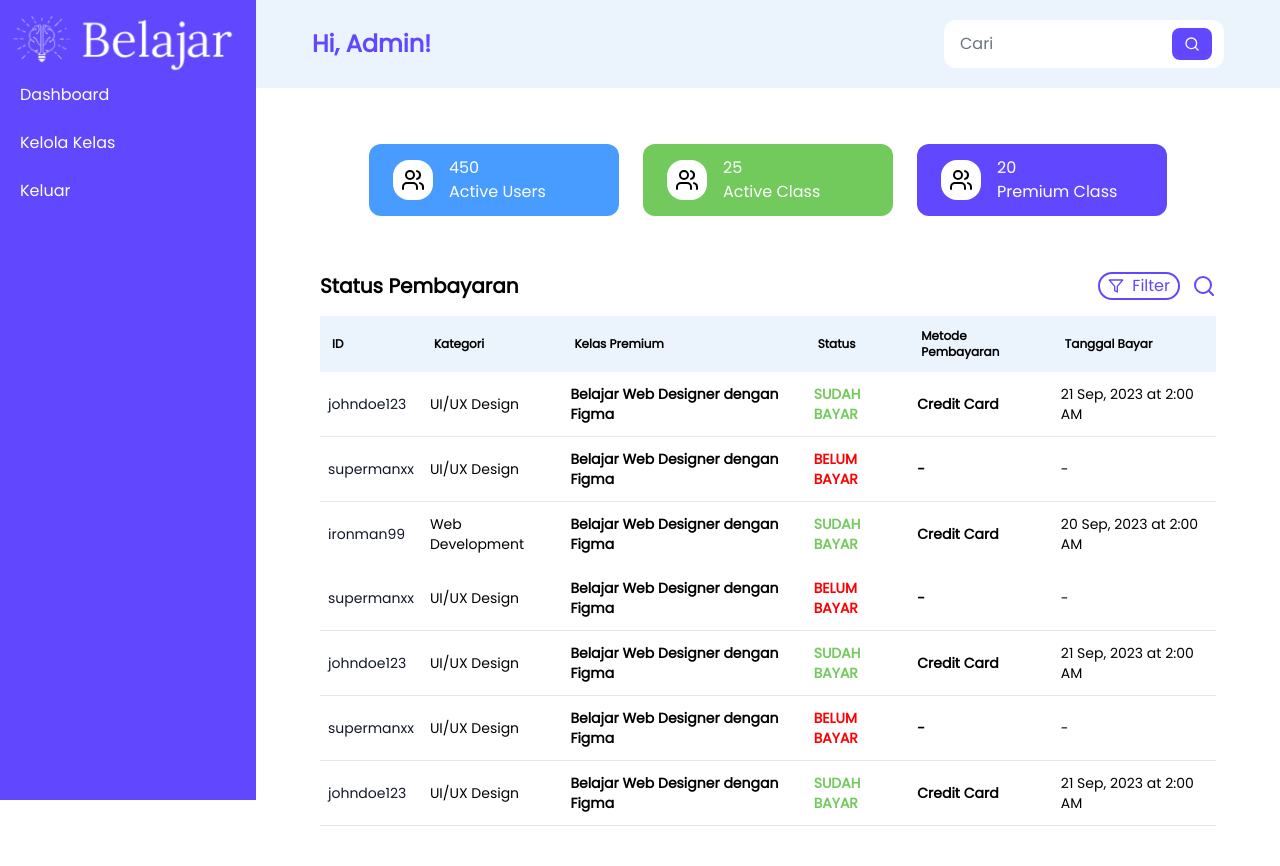
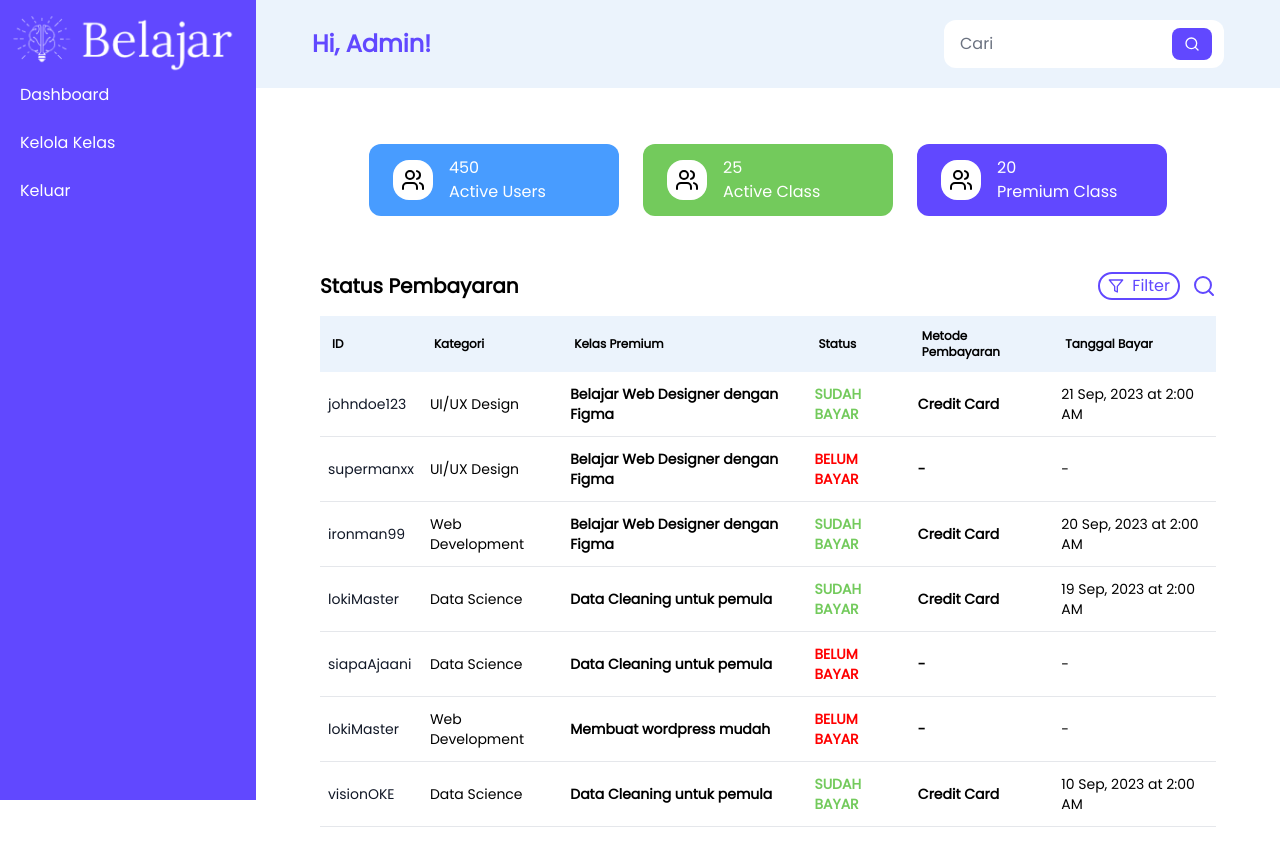
Before and after one commit to NelanJoe/final-project-fe-binar, a React (Vite) app: page /admin-dashboard in a window 1280 px wide. Built offline with nearby package versions, Linux system fonts and the light colour scheme; no server answers.

Commit message:
refactor: mapping table payment and manageClass in admin page

```diff
--- a/src/views/Admin/components/kelola-kelas-table.jsx
+++ b/src/views/Admin/components/kelola-kelas-table.jsx
@@ -2,12 +2,70 @@ import { Filter, Search } from "lucide-react";
 import TambahKelas from "./tambah-kelas";
 
 const KelolaKelasTable = () => {
+    const manageClass = [
+      {
+        id: "UIUX0123",
+        category: "UI/UX Design",
+        name: "Belajar Web Designer dengan Figma",
+        type: "GRATIS",
+        level: "Beginner",
+        price: "Rp. 0",
+      },
+      {
+        id: "DS0223",
+        category: "Data Science",
+        name: "Data Cleaning untuk pemula",
+        type: "GRATIS",
+        level: "Beginner",
+        price: "Rp. 0",
+      },
+      {
+        id: "DS0323",
+        category: "Data Science",
+        name: "Data Cleaning untuk Professional",
+        type: "PREMIUM",
+        level: "Advanced",
+        price: "Rp 199,000",
+      },
+      {
+        id: "PM0123",
+        category: "Product Management",
+        name: "Scrum dalam tim kompleks",
+        type: "PREMIUM",
+        level: "Intermediate",
+        price: "Rp 299,000",
+      },
+      {
+        id: "PM0223",
+        category: "Product Management",
+        name: "Penerapan manajemen Agile",
+        type: "PREMIUM",
+        level: "Advanced",
+        price: "Rp 349,000",
+      },
+      {
+        id: "AD1023",
+        category: "Android Development",
+        name: "Mengenal Android Studio",
+        type: "GRATIS",
+        level: "Beginner",
+        price: "Rp 0",
+      },
+      {
+        id: "WD1123",
+        category: "Web Development",
+        name: "CSS dan HTML dalam seminggu",
+        type: "GRATIS",
+        level: "Beginner",
+        price: "Rp 0",
+      },
+    ];
   return (
     <article>
       <div className="flex items-center justify-between px-16">
         <h1 className="font-bold text-md lg:text-xl">Kelola Kelas</h1>
         <div className="flex items-center gap-3">
-          <TambahKelas/>
+          <TambahKelas />
           <button className="flex items-center gap-2 px-2 text-base border-2 rounded-full text-dark-blue hover:text-white hover:bg-dark-blue border-dark-blue">
             <Filter className="w-4 h-4 " /> Filter
           </button>
@@ -42,22 +100,31 @@ const KelolaKelasTable = () => {
             </tr>
           </thead>
           <tbody>
-            <tr className="bg-white border-b hover:bg-gray-50">
+            {manageClass.map((item) => {
+              return (
+                <tr
+                  key={item.id}
+                  className="bg-white border-b hover:bg-gray-50"
+                >
                   <th
                     scope="row"
                     className="px-2 py-3 font-medium text-gray-900 whitespace-nowrap"
                   >
-                UIUX0123
+                    {item.id}
                   </th>
-              <td className="px-2 py-3">UI/UX Design</td>
-              <td className="px-2 py-3 font-semibold">
-                Belajar Web Designer dengan Figma
+                  <td className="px-2 py-3">{item.category}</td>
+                  <td className="px-2 py-3 font-semibold">{item.name}</td>
+                  <td
+                    className={`px-2 py-3 font-bold uppercase ${
+                      item.type === "PREMIUM"
+                        ? "text-dark-blue"
+                        : "text-success"
+                    }`}
+                  >
+                    {item.type}
                   </td>
-              <td className="px-2 py-3 font-bold uppercase text-success">
-                GRATIS
-              </td>
-              <td className="px-2 py-3 font-semibold">Beginner</td>
-              <td className="px-2 py-3 font-semibold">Rp 0</td>
+                  <td className="px-2 py-3 font-semibold">{item.level}</td>
+                  <td className="px-2 py-3 font-semibold">{item.price}</td>
                   <td className="flex items-center gap-2 px-2 pt-10 lg:py-3">
                     <button className="px-2 text-white rounded-full bg-dark-blue">
                       Ubah
@@ -67,156 +134,8 @@ const KelolaKelasTable = () => {
                     </button>
                   </td>
                 </tr>
-            <tr className="bg-white border-b hover:bg-gray-50">
-              <th
-                scope="row"
-                className="px-2 py-3 font-medium text-gray-900 whitespace-nowrap"
-              >
-                DS0223
-              </th>
-              <td className="px-2 py-3">Data Science</td>
-              <td className="px-2 py-3 font-semibold">
-                Data Cleaning untuk pemula
-              </td>
-              <td className="px-2 py-3 font-bold uppercase text-success">
-                GRATIS
-              </td>
-              <td className="px-2 py-3 font-semibold">Beginner</td>
-              <td className="px-2 py-3 font-semibold">Rp 0</td>
-              <td className="flex items-center gap-2 px-2 pt-10 lg:py-3">
-                <button className="px-2 text-white rounded-full bg-dark-blue">
-                  Ubah
-                </button>
-                <button className="px-2 text-white rounded-full bg-warning">
-                  Hapus
-                </button>
-              </td>
-            </tr>
-            <tr className="bg-white border-b hover:bg-gray-50">
-              <th
-                scope="row"
-                className="px-2 py-3 font-medium text-gray-900 whitespace-nowrap"
-              >
-                DS0323
-              </th>
-              <td className="px-2 py-3">Data Science</td>
-              <td className="px-2 py-3 font-semibold">
-                Data Cleaning untuk Professional
-              </td>
-              <td className="px-2 py-3 font-bold uppercase text-dark-blue">
-                PREMIUM
-              </td>
-              <td className="px-2 py-3 font-semibold">Advanced</td>
-              <td className="px-2 py-3 font-semibold">Rp 199,000</td>
-              <td className="flex items-center gap-2 px-2 pt-10 lg:py-3">
-                <button className="px-2 text-white rounded-full bg-dark-blue">
-                  Ubah
-                </button>
-                <button className="px-2 text-white rounded-full bg-warning">
-                  Hapus
-                </button>
-              </td>
-            </tr>
-            <tr className="bg-white border-b hover:bg-gray-50">
-              <th
-                scope="row"
-                className="px-2 py-3 font-medium text-gray-900 whitespace-nowrap"
-              >
-                PM0123
-              </th>
-              <td className="px-2 py-3">Product Management</td>
-              <td className="px-2 py-3 font-semibold">
-                Scrum dalam tim kompleks
-              </td>
-              <td className="px-2 py-3 font-bold uppercase text-dark-blue">
-                PREMIUM
-              </td>
-              <td className="px-2 py-3 font-semibold">Intermediate</td>
-              <td className="px-2 py-3 font-semibold">Rp 299,000</td>
-              <td className="flex items-center gap-2 px-2 pt-10 lg:py-3">
-                <button className="px-2 text-white rounded-full bg-dark-blue">
-                  Ubah
-                </button>
-                <button className="px-2 text-white rounded-full bg-warning">
-                  Hapus
-                </button>
-              </td>
-            </tr>
-            <tr className="bg-white border-b hover:bg-gray-50">
-              <th
-                scope="row"
-                className="px-2 py-3 font-medium text-gray-900 whitespace-nowrap"
-              >
-                PM0223
-              </th>
-              <td className="px-2 py-3">Product Management</td>
-              <td className="px-2 py-3 font-semibold">
-                Penerapan manajemen Agile
-              </td>
-              <td className="px-2 py-3 font-bold uppercase text-dark-blue">
-                PREMIUM
-              </td>
-              <td className="px-2 py-3 font-semibold">Advanced</td>
-              <td className="px-2 py-3 font-semibold">Rp 349,000</td>
-              <td className="flex items-center gap-2 px-2 pt-10 lg:py-3">
-                <button className="px-2 text-white rounded-full bg-dark-blue">
-                  Ubah
-                </button>
-                <button className="px-2 text-white rounded-full bg-warning">
-                  Hapus
-                </button>
-              </td>
-            </tr>
-            <tr className="bg-white border-b hover:bg-gray-50">
-              <th
-                scope="row"
-                className="px-2 py-3 font-medium text-gray-900 whitespace-nowrap"
-              >
-                AD1023
-              </th>
-              <td className="px-2 py-3">Android Development</td>
-              <td className="px-2 py-3 font-semibold">
-                Mengenal Android Studio
-              </td>
-              <td className="px-2 py-3 font-bold uppercase text-success">
-                GRATIS
-              </td>
-              <td className="px-2 py-3 font-semibold">Beginner</td>
-              <td className="px-2 py-3 font-semibold">Rp 0</td>
-              <td className="flex items-center gap-2 px-2 pt-10 lg:py-3">
-                <button className="px-2 text-white rounded-full bg-dark-blue">
-                  Ubah
-                </button>
-                <button className="px-2 text-white rounded-full bg-warning">
-                  Hapus
-                </button>
-              </td>
-            </tr>
-            <tr className="bg-white border-b hover:bg-gray-50">
-              <th
-                scope="row"
-                className="px-2 py-3 font-medium text-gray-900 whitespace-nowrap"
-              >
-                WD1123
-              </th>
-              <td className="px-2 py-3">Web Development</td>
-              <td className="px-2 py-3 font-semibold">
-                CSS dan HTML dalam seminggu
-              </td>
-              <td className="px-2 py-3 font-bold uppercase text-success">
-                GRATIS
-              </td>
-              <td className="px-2 py-3 font-semibold">Beginner</td>
-              <td className="px-2 py-3 font-semibold">Rp 0</td>
-              <td className="flex items-center gap-2 px-2 pt-10 lg:py-3">
-                <button className="px-2 text-white rounded-full bg-dark-blue">
-                  Ubah
-                </button>
-                <button className="px-2 text-white rounded-full bg-warning">
-                  Hapus
-                </button>
-              </td>
-            </tr>
+              );
+            })}
           </tbody>
         </table>
       </div>
--- a/src/views/Admin/components/payment-status-table.jsx
+++ b/src/views/Admin/components/payment-status-table.jsx
@@ -1,6 +1,65 @@
 import { Filter, Search } from "lucide-react";
 
 const PaymentStatusTable = () => {
+  const payment = [
+    {
+      id: "johndoe123",
+      category: "UI/UX Design",
+      class: "Belajar Web Designer dengan Figma",
+      status: "SUDAH BAYAR",
+      methode: "Credit Card",
+      date: "21 Sep, 2023 at 2:00 AM",
+    },
+    {
+      id: "supermanxx",
+      category: "UI/UX Design",
+      class: "Belajar Web Designer dengan Figma",
+      status: "BELUM BAYAR",
+      methode: "-",
+      date: "-",
+    },
+    {
+      id: "ironman99",
+      category: "Web Development",
+      class: "Belajar Web Designer dengan Figma",
+      status: "SUDAH BAYAR",
+      methode: "Credit Card",
+      date: "20 Sep, 2023 at 2:00 AM",
+    },
+    {
+      id: "lokiMaster",
+      category: "Data Science",
+      class: "Data Cleaning untuk pemula",
+      status: "SUDAH BAYAR",
+      methode: "Credit Card",
+      date: "19 Sep, 2023 at 2:00 AM",
+    },
+    {
+      id: "siapaAjaani",
+      category: "Data Science",
+      class: "Data Cleaning untuk pemula",
+      status: "BELUM BAYAR",
+      methode: "-",
+      date: "-",
+    },
+    {
+      id: "lokiMaster",
+      category: "Web Development",
+      class: "Membuat wordpress mudah",
+      status: "BELUM BAYAR",
+      methode: "-",
+      date: "-",
+    },
+    {
+      id: "visionOKE",
+      category: "Data Science",
+      class: "Data Cleaning untuk pemula",
+      status: "SUDAH BAYAR",
+      methode: "Credit Card",
+      date: "10 Sep, 2023 at 2:00 AM",
+    },
+  ];
+
   return (
     <article>
       <div className="flex items-center justify-between px-16">
@@ -37,111 +96,28 @@ const PaymentStatusTable = () => {
             </tr>
           </thead>
           <tbody>
-            <tr className="bg-white border-b hover:bg-gray-50">
+            {payment.map((item) => {
+              return (
+                <tr
+                  key={item.id}
+                  className="bg-white border-b hover:bg-gray-50"
+                >
                   <th
                     scope="row"
                     className="px-2 py-3 font-medium text-gray-900 whitespace-nowrap"
                   >
-                johndoe123
+                    {item.id}
                   </th>
-              <td className="px-2 py-3">UI/UX Design</td>
-              <td className="px-2 py-3 font-semibold">Belajar Web Designer dengan Figma</td>
-              <td className="px-2 py-3 font-bold uppercase text-success">
-                Sudah Bayar
+                  <td className="px-2 py-3">{item.category}</td>
+                  <td className="px-2 py-3 font-semibold">{item.class}</td>
+                  <td className={`px-2 py-3 font-bold uppercase ${item.status === "SUDAH BAYAR" ? "text-success" : "text-warning"}`}>
+                    {item.status}
                   </td>
-              <td className="px-2 py-3 font-semibold">Credit Card</td>
-              <td className="px-2 py-3">21 Sep, 2023 at 2:00 AM</td>
+                  <td className="px-2 py-3 font-semibold">{item.methode}</td>
+                  <td className="px-2 py-3">{item.date}</td>
                 </tr>
-            <tr className="bg-white border-b hover:bg-gray-50 ">
-              <th
-                scope="row"
-                className="px-2 py-3 font-medium text-gray-900 whitespace-nowrap "
-              >
-                supermanxx
-              </th>
-              <td className="px-2 py-3">UI/UX Design</td>
-              <td className="px-2 py-3 font-semibold">Belajar Web Designer dengan Figma</td>
-              <td className="px-2 py-3 font-bold uppercase text-warning">
-                BELUM BAYAR
-              </td>
-              <td className="px-2 py-3 font-semibold">-</td>
-              <td className="px-2 py-3">-</td>
-            </tr>
-            <tr className="bg-white hover:bg-gray-50 ">
-              <th
-                scope="row"
-                className="px-2 py-3 font-medium text-gray-900 whitespace-nowrap "
-              >
-                ironman99
-              </th>
-              <td className="px-2 py-3">Web Development</td>
-              <td className="px-2 py-3 font-semibold">Belajar Web Designer dengan Figma</td>
-              <td className="px-2 py-3 font-bold uppercase text-success">
-                SUDAH BAYAR
-              </td>
-              <td className="px-2 py-3 font-semibold">Credit Card</td>
-              <td className="px-2 py-3">20 Sep, 2023 at 2:00 AM</td>
-            </tr>
-            <tr className="bg-white border-b hover:bg-gray-50 ">
-              <th
-                scope="row"
-                className="px-2 py-3 font-medium text-gray-900 whitespace-nowrap "
-              >
-                supermanxx
-              </th>
-              <td className="px-2 py-3">UI/UX Design</td>
-              <td className="px-2 py-3 font-semibold">Belajar Web Designer dengan Figma</td>
-              <td className="px-2 py-3 font-bold uppercase text-warning">
-                BELUM BAYAR
-              </td>
-              <td className="px-2 py-3 font-semibold">-</td>
-              <td className="px-2 py-3">-</td>
-            </tr>
-            <tr className="bg-white border-b hover:bg-gray-50">
-              <th
-                scope="row"
-                className="px-2 py-3 font-medium text-gray-900 whitespace-nowrap"
-              >
-                johndoe123
-              </th>
-              <td className="px-2 py-3">UI/UX Design</td>
-              <td className="px-2 py-3 font-semibold">Belajar Web Designer dengan Figma</td>
-              <td className="px-2 py-3 font-bold uppercase text-success">
-                Sudah Bayar
-              </td>
-              <td className="px-2 py-3 font-semibold">Credit Card</td>
-              <td className="px-2 py-3">21 Sep, 2023 at 2:00 AM</td>
-            </tr>
-            <tr className="bg-white border-b hover:bg-gray-50 ">
-              <th
-                scope="row"
-                className="px-2 py-3 font-medium text-gray-900 whitespace-nowrap "
-              >
-                supermanxx
-              </th>
-              <td className="px-2 py-3">UI/UX Design</td>
-              <td className="px-2 py-3 font-semibold">Belajar Web Designer dengan Figma</td>
-              <td className="px-2 py-3 font-bold uppercase text-warning">
-                BELUM BAYAR
-              </td>
-              <td className="px-2 py-3 font-semibold">-</td>
-              <td className="px-2 py-3">-</td>
-            </tr>
-            <tr className="bg-white border-b hover:bg-gray-50">
-              <th
-                scope="row"
-                className="px-2 py-3 font-medium text-gray-900 whitespace-nowrap"
-              >
-                johndoe123
-              </th>
-              <td className="px-2 py-3">UI/UX Design</td>
-              <td className="px-2 py-3 font-semibold">Belajar Web Designer dengan Figma</td>
-              <td className="px-2 py-3 font-bold uppercase text-success">
-                Sudah Bayar
-              </td>
-              <td className="px-2 py-3 font-semibold">Credit Card</td>
-              <td className="px-2 py-3">21 Sep, 2023 at 2:00 AM</td>
-            </tr>
+              );
+            })}
           </tbody>
         </table>
       </div>
```
Also changed, not shown: src/views/Admin/components/tambah-kelas.jsx (+18 -6 lines). Lines whose indentation alone changed are shown as unchanged.
